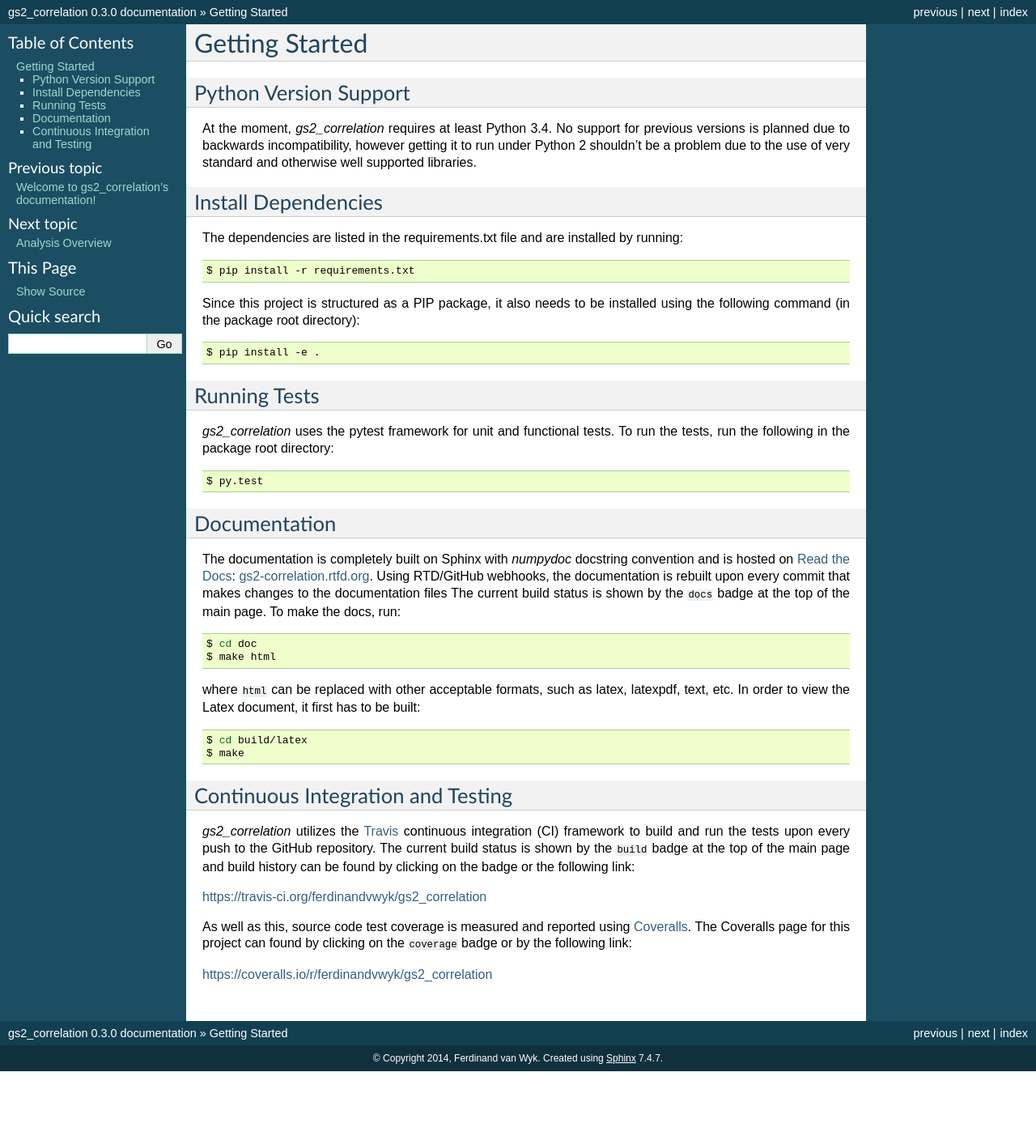
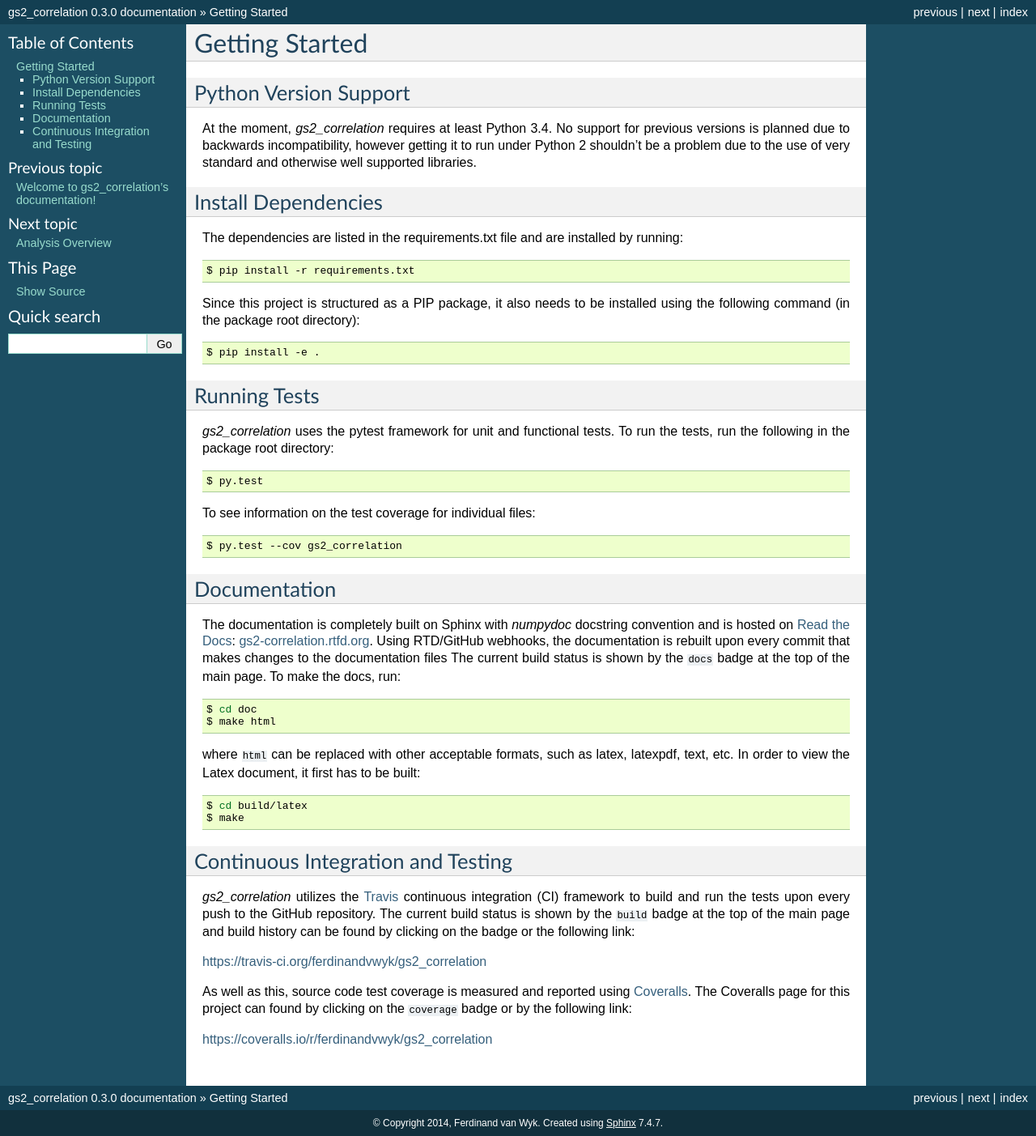
Before and after one commit to ferdinandvanwyk/gs2_correlation, a Sphinx documentation site: the page built from doc/source/getting_started.rst, in a window 1280 px wide. Shown: the whole page at 81% size. Built offline with Sphinx 7.4.7, drawn with Linux system fonts in a browser that asks for light colours; formulas are drawn with MathJax 3; before the commit the page ends 1323 px from its top, so only the background shows below that.

Commit message:
Update getting_started.rst

```diff
--- a/doc/source/getting_started.rst
+++ b/doc/source/getting_started.rst
@@ -35,6 +35,12 @@ run the tests, run the following in the package root directory:
 .. code:: bash
 
     $ py.test
+
+To see information on the test coverage for individual files:
+
+.. code:: bash
+
+    $ py.test --cov gs2_correlation
 
 Documentation
 -------------
```
